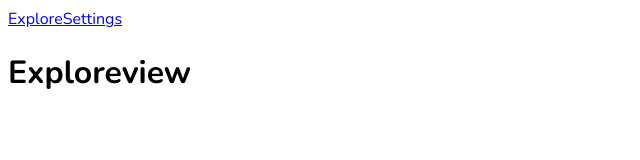
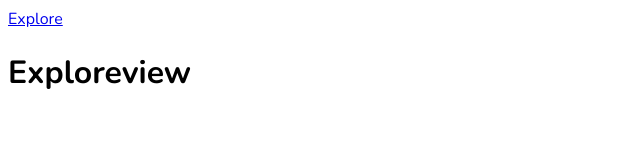
Before and after one commit to Evolinox/Communities, a Vue app: page /explore in a window 1280 px wide. Shown: the top 160 px of the page, without its empty margins (0-640 px from the left). Built offline with nearby package versions, Linux system fonts and the light colour scheme.

Commit message:
worked on sidebar

```diff
--- a/src/components/Sidebar.vue
+++ b/src/components/Sidebar.vue
@@ -4,7 +4,26 @@
 
 <template>
     <div class="sidebar">
-        <RouterLink to="/explore">Explore</RouterLink>
-        <RouterLink to="/settings">Settings</RouterLink>
+
+        <!-- Explore Button -->
+        <div class="sidebar-explore">
+            <RouterLink to="/explore">Explore</RouterLink>
+        </div>
+
+        <!-- Divider -->
+        <div class="sidebar-divider"></div>
+
+        <!-- Communities Buttons -->
+        <div class="sidebar-communities">
+            <!-- filled by JS -->
+        </div>
+
+        <!-- Divider -->
+        <div class="sidebar-divider"></div>
+
+        <!-- Join Button -->
+        <div class="sidebar-join">
+
+        </div>
     </div>
 </template>
```
